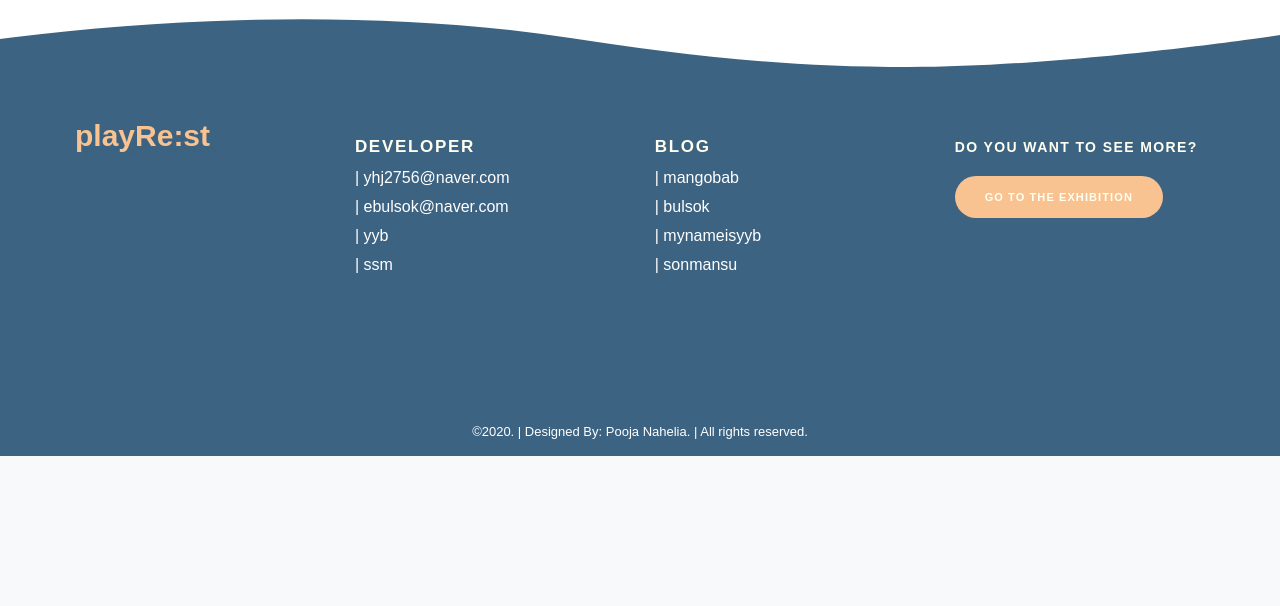
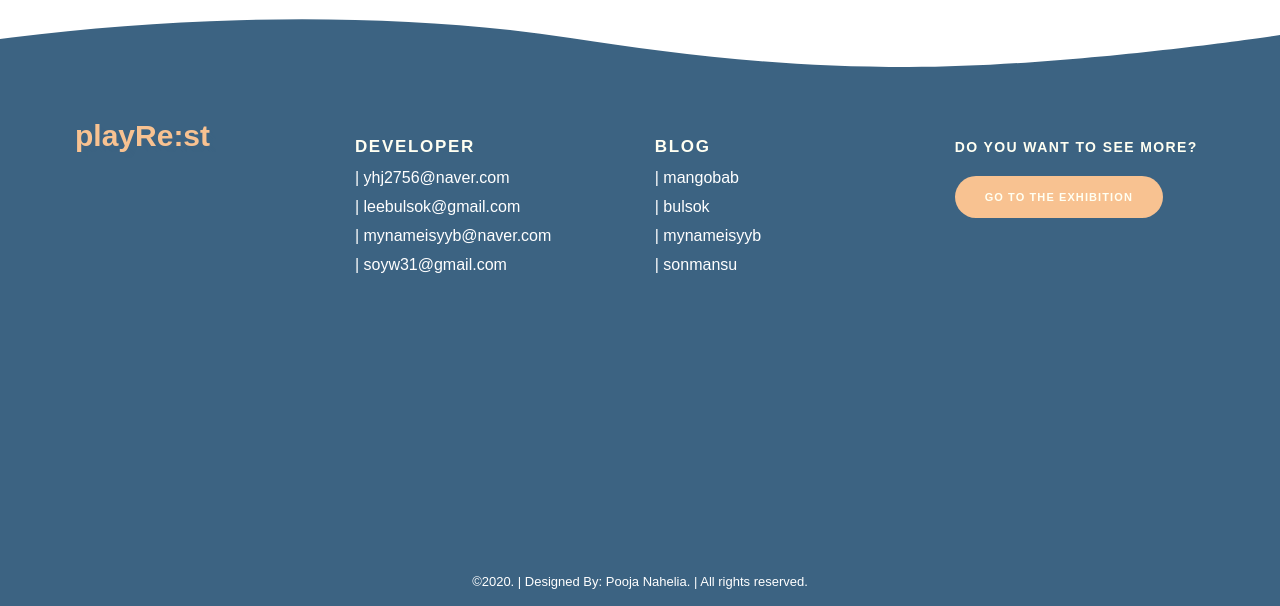
Before and after one commit to yoohyunju/playrest-web-project, a Flask app: page / in a window 1280 px wide. Shown: the part 944-1550 px from the top of the page. Before the commit the page ends 1400 px from the top, so only its background shows below. Run offline with Flask 2, Linux system fonts and the light colour scheme; data that the repository does not hold is empty; some libraries are stand-ins or nearby versions; some web fonts are replaced.

Commit message:
footer 수정
footer 수정

```diff
--- a/static/css/footer.css
+++ b/static/css/footer.css
@@ -292,7 +292,7 @@ a {
       margin-left: auto;
       margin-right: auto;
       max-width: 1230px;
-      padding: 40px 15px 300px;
+      padding: 40px 15px 450px;
       position: relative;
   }
 
--- a/templates/fragments/footer.html
+++ b/templates/fragments/footer.html
@@ -41,13 +41,13 @@
                 | yhj2756@naver.com
               </li>
               <li class="menu-item menu-item-type-taxonomy menu-item-object-category">
-                | ebulsok@naver.com
+                | leebulsok@gmail.com
               </li>
               <li class="menu-item menu-item-type-post_type menu-item-object-page">
-                | yyb
+                | mynameisyyb@naver.com
               </li>
               <li class="menu-item menu-item-type-post_type menu-item-object-page">
-                | ssm
+                | soyw31@gmail.com
               </li>
             </ul>
           </div>
```
